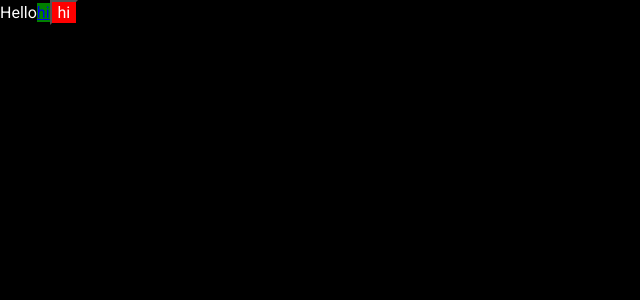
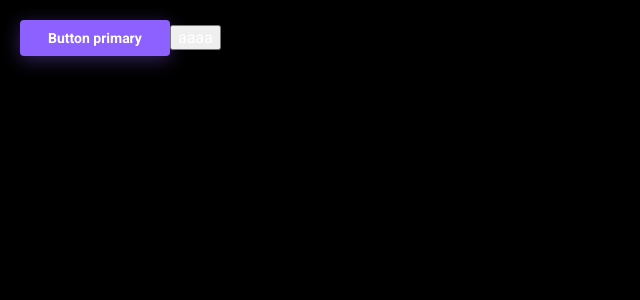
Before and after one commit to Reni101/cards-application, a React (Vite) app: page / in a window 1280 px wide. Shown: the top 300 px of the page, without its empty margins (0-640 px from the left). Built offline with nearby package versions, Linux system fonts and the light colour scheme.

Commit message:
feat: add typography + css button primary

```diff
--- a/src/App.tsx
+++ b/src/App.tsx
@@ -3,11 +3,10 @@ import { Button } from './components/ui/button'
 export function App() {
   return (
     <>
-      Hello
-      <Button variant="secondary" as="a" href={'https://www.google.com/'}>
-        hi
-      </Button>
-      <Button>hi</Button>
+      <div style={{ margin: 20 }}>
+        <Button>Button primary</Button>
+        <button>aaaa</button>
+      </div>
     </>
   )
 }
--- a/src/components/ui/button/button.module.scss
+++ b/src/components/ui/button/button.module.scss
@@ -1,19 +1,60 @@
-.primary {
-  background-color: red;
+@mixin button {
+  all: unset;
+
+  cursor: pointer;
+  user-select: none;
+
+  display: inline-flex;
+  gap: 0.625rem;
+  align-items: center;
+  justify-content: center;
+
+  box-sizing: border-box;
+  padding: 0.375rem 1.75rem;
+
+  font-size: var(--font-size-s);
+  font-weight: var(--font-weight-bold);
+  line-height: var(--line-height-m);
+  text-align: center;
+  text-decoration: none;
+
+  border: none;
+  border-radius: 0.25rem;
+  outline: 2px solid transparent;
+  box-shadow: 0 4px 18px 0 rgb(140 97 255 / 35%);
+
+  transition: 0.3s;
+
+  &:focus-visible {
+    outline: 2px solid var(--color-info-700);
   }
 
-.secondary {
-  background-color: green;
+  &:disabled {
+    pointer-events: none;
+    color: var(--color-light-900);
   }
 
-.tertiary {
-  background-color: blue;
+  &.fullWidth {
+    justify-content: center;
+    width: 100%;
+  }
 }
 
-.link {
-  background-color: yellow;
+.primary {
+  @include button;
+
+  color: var(--color-light-100);
+  background-color: var(--color-accent-500);
+
+  &:hover {
+    background-color: var(--color-accent-300);
   }
 
-.fullWidth {
-  width: 100%;
+  &:active {
+    background-color: var(--color-accent-700);
   }
+
+  &:disabled {
+    background: var(--color-accent-900);
+  }
+}
--- a/src/components/ui/button/button.tsx
+++ b/src/components/ui/button/button.tsx
@@ -14,7 +14,7 @@ export const Button = <T extends ElementType = 'button'>(
 ) => {
   const { variant = 'primary', fullWidth, className, as: Component = 'button', ...rest } = props
 
-  return (
-    <Component className={`${s[variant]} ${fullWidth ? s.fullWidth : ''} ${className}`} {...rest} />
-  )
+  const classNames = `${s[variant]} ${fullWidth ? s.fullWidth : ''} ${className ?? ''}`
+
+  return <Component className={classNames} {...rest} />
 }
--- /dev/null
+++ b/src/components/ui/typography/index.ts
@@ -0,0 +1 @@
+export * from './typography'
```
Also changed, not shown: src/components/ui/typography/typography.module.scss (added, +20 -0 lines), src/components/ui/typography/typography.tsx (added, +42 -0 lines), 1 other file (tests, documents, lock files or other folders). Lines whose indentation alone changed are shown as unchanged.
